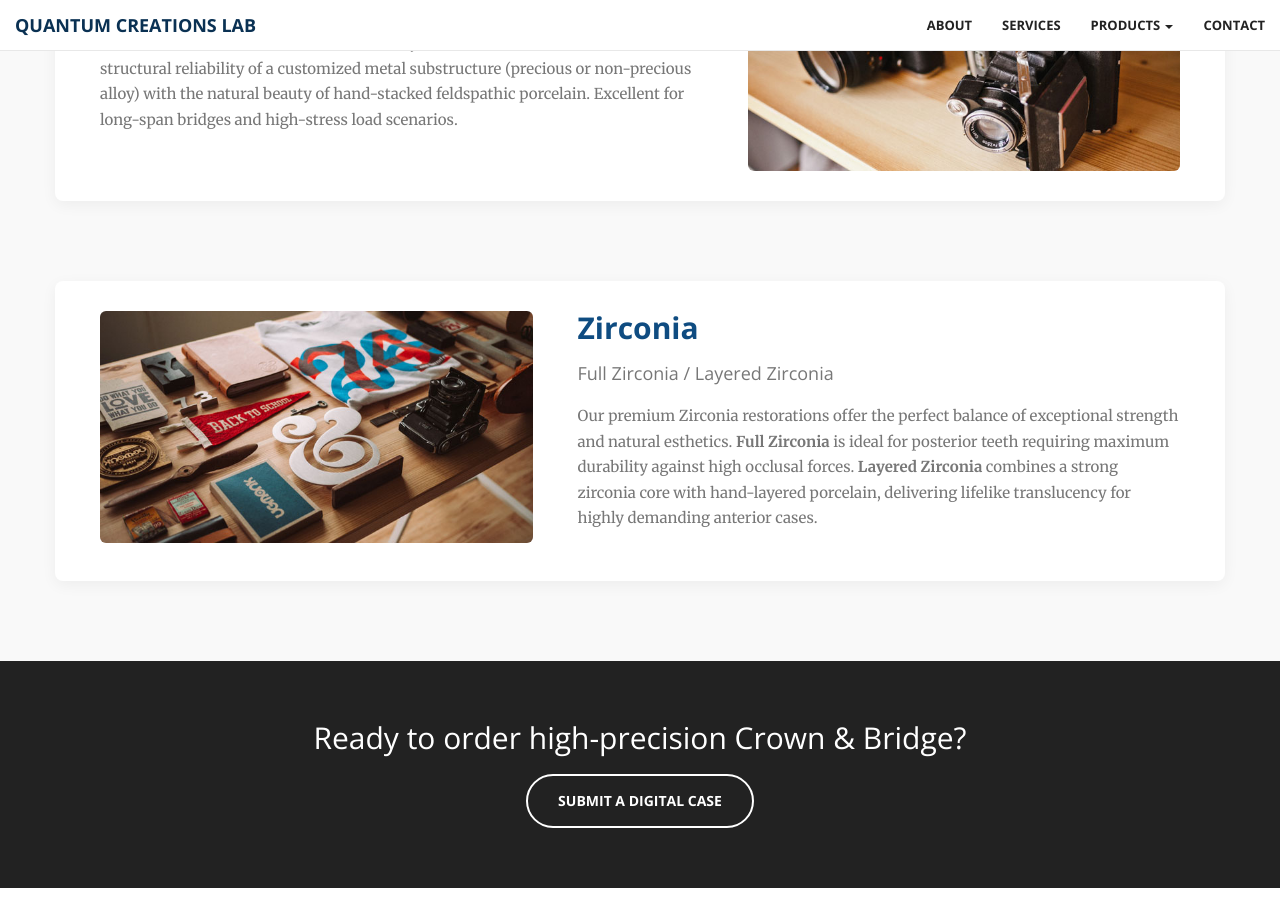
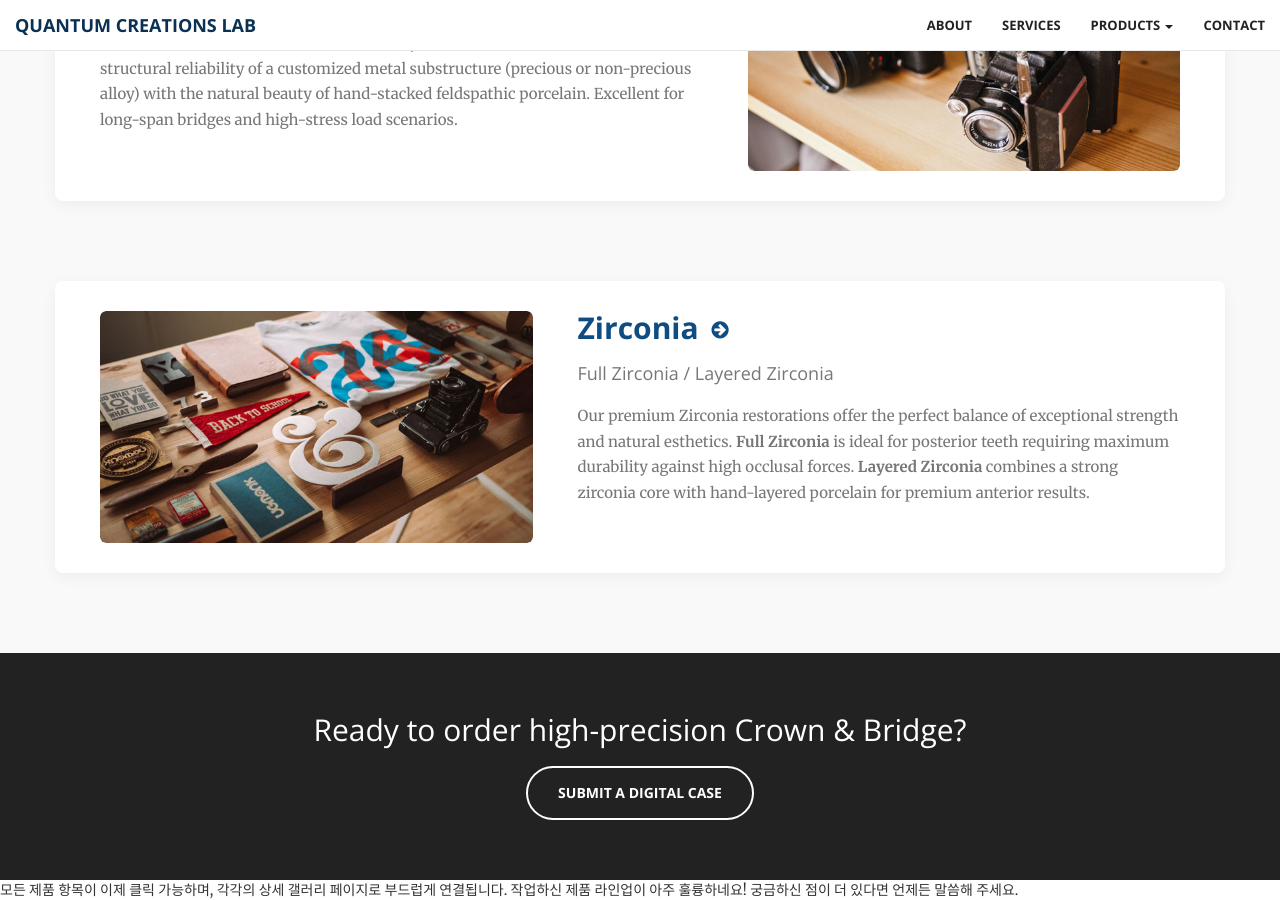
Before and after one commit to jj2hh/quantumlab, a Jekyll site: the page built from pages/products-crown.html, in a window 1280 px wide and 900 px high, scrolled down 1591 px. Built offline with Jekyll 4.4.1, drawn with Linux system fonts in a browser that asks for light colours; nearby versions of some CDN libraries; library files that are not in the unit come from our copies; a script that is not in the unit is left out.

Commit message:
Update products-crown.html

```diff
--- a/pages/products-crown.html
+++ b/pages/products-crown.html
@@ -19,6 +19,7 @@
 
 <section class="products-detail-section" style="padding: 80px 0; background-color: #f9f9f9;">
     <div class="container">
+
         <div class="row align-items-center" style="margin-bottom: 80px; background: #ffffff; padding: 30px; border-radius: 8px; box-shadow: 0 4px 15px rgba(0,0,0,0.05);">
             <div class="col-md-5">
                 <a href="{{ site.baseurl }}/pages/products-crown-waxup.html" style="display: block; overflow: hidden; border-radius: 6px;">
@@ -59,10 +60,16 @@
 
         <div class="row align-items-center" style="margin-bottom: 80px; background: #ffffff; padding: 30px; border-radius: 8px; box-shadow: 0 4px 15px rgba(0,0,0,0.05);">
             <div class="col-md-5">
-                <img src="../img/portfolio/4.jpg" class="img-responsive img-rounded" alt="Full Metal Gold" style="width: 100%; border-radius: 6px;">
+                <a href="{{ site.baseurl }}/pages/products-crown-gold.html" style="display: block; overflow: hidden; border-radius: 6px;">
+                    <img src="../img/portfolio/4.jpg" class="img-responsive img-rounded portfolio-hover-effect" alt="Full Metal Gold" style="width: 100%; transition: all 0.3s ease;">
+                </a>
             </div>
             <div class="col-md-7" style="padding-left: 30px;">
-                <h2 style="color: #0f4c81; font-weight: 700; margin-top: 0;">Full Metal / Gold</h2>
+                <h2 style="margin-top: 0; font-weight: 700;">
+                    <a href="{{ site.baseurl }}/pages/products-crown-gold.html" style="color: #0f4c81; text-decoration: none; transition: color 0.2s;">
+                        Full Metal / Gold <i class="fa fa-arrow-circle-right" style="font-size: 20px; vertical-align: middle; margin-left: 5px;"></i>
+                    </a>
+                </h2>
                 <h3 style="color: #777; font-size: 18px; margin-bottom: 20px;">Full Cast Restorations</h3>
                 <p class="text-muted" style="line-height: 1.7; font-size: 15px;">
                     Engineered for ultimate longevity and biocompatibility. Our full cast gold and noble alloy restorations provide exceptionally precise marginal fit and minimal wear against opposing dentition. Recommended for second molars and heavy bruxism patients where clearance is limited.
@@ -72,10 +79,16 @@
 
         <div class="row align-items-center" style="margin-bottom: 80px; background: #ffffff; padding: 30px; border-radius: 8px; box-shadow: 0 4px 15px rgba(0,0,0,0.05);">
             <div class="col-md-5 col-md-push-7">
-                <img src="../img/portfolio/3.jpg" class="img-responsive img-rounded" alt="PFM Crowns" style="width: 100%; border-radius: 6px;">
+                <a href="{{ site.baseurl }}/pages/products-crown-pfm.html" style="display: block; overflow: hidden; border-radius: 6px;">
+                    <img src="../img/portfolio/3.jpg" class="img-responsive img-rounded portfolio-hover-effect" alt="PFM Crowns" style="width: 100%; transition: all 0.3s ease;">
+                </a>
             </div>
             <div class="col-md-7 col-md-pull-5" style="padding-right: 30px;">
-                <h2 style="color: #0f4c81; font-weight: 700; margin-top: 0;">PFM</h2>
+                <h2 style="margin-top: 0; font-weight: 700;">
+                    <a href="{{ site.baseurl }}/pages/products-crown-pfm.html" style="color: #0f4c81; text-decoration: none; transition: color 0.2s;">
+                        PFM <i class="fa fa-arrow-circle-right" style="font-size: 20px; vertical-align: middle; margin-left: 5px;"></i>
+                    </a>
+                </h2>
                 <h3 style="color: #777; font-size: 18px; margin-bottom: 20px;">Porcelain Fused to Metal</h3>
                 <p class="text-muted" style="line-height: 1.7; font-size: 15px;">
                     A time-tested classic in restorative dentistry. Our PFM restorations combine the structural reliability of a customized metal substructure (precious or non-precious alloy) with the natural beauty of hand-stacked feldspathic porcelain. Excellent for long-span bridges and high-stress load scenarios.
@@ -85,15 +98,19 @@
 
         <div class="row align-items-center" style="background: #ffffff; padding: 30px; border-radius: 8px; box-shadow: 0 4px 15px rgba(0,0,0,0.05);">
             <div class="col-md-5">
-                <img src="../img/portfolio/1.jpg" class="img-responsive img-rounded" alt="Zirconia Crowns" style="width: 100%; border-radius: 6px;">
+                <a href="{{ site.baseurl }}/pages/products-crown-zirconia.html" style="display: block; overflow: hidden; border-radius: 6px;">
+                    <img src="../img/portfolio/1.jpg" class="img-responsive img-rounded portfolio-hover-effect" alt="Zirconia Crowns" style="width: 100%; transition: all 0.3s ease;">
+                </a>
             </div>
             <div class="col-md-7" style="padding-left: 30px;">
-                <h2 style="color: #0f4c81; font-weight: 700; margin-top: 0;">Zirconia</h2>
+                <h2 style="margin-top: 0; font-weight: 700;">
+                    <a href="{{ site.baseurl }}/pages/products-crown-zirconia.html" style="color: #0f4c81; text-decoration: none; transition: color 0.2s;">
+                        Zirconia <i class="fa fa-arrow-circle-right" style="font-size: 20px; vertical-align: middle; margin-left: 5px;"></i>
+                    </a>
+                </h2>
                 <h3 style="color: #777; font-size: 18px; margin-bottom: 20px;">Full Zirconia / Layered Zirconia</h3>
                 <p class="text-muted" style="line-height: 1.7; font-size: 15px;">
-                    Our premium Zirconia restorations offer the perfect balance of exceptional strength and natural esthetics.
-                    <strong>Full Zirconia</strong> is ideal for posterior teeth requiring maximum durability against high occlusal forces.
-                    <strong>Layered Zirconia</strong> combines a strong zirconia core with hand-layered porcelain, delivering lifelike translucency for highly demanding anterior cases.
+                    Our premium Zirconia restorations offer the perfect balance of exceptional strength and natural esthetics. <strong>Full Zirconia</strong> is ideal for posterior teeth requiring maximum durability against high occlusal forces. <strong>Layered Zirconia</strong> combines a strong zirconia core with hand-layered porcelain for premium anterior results.
                 </p>
             </div>
         </div>
@@ -109,3 +126,5 @@
         </div>
     </div>
 </aside>
+
+모든 제품 항목이 이제 클릭 가능하며, 각각의 상세 갤러리 페이지로 부드럽게 연결됩니다. 작업하신 제품 라인업이 아주 훌륭하네요! 궁금하신 점이 더 있다면 언제든 말씀해 주세요.
```
